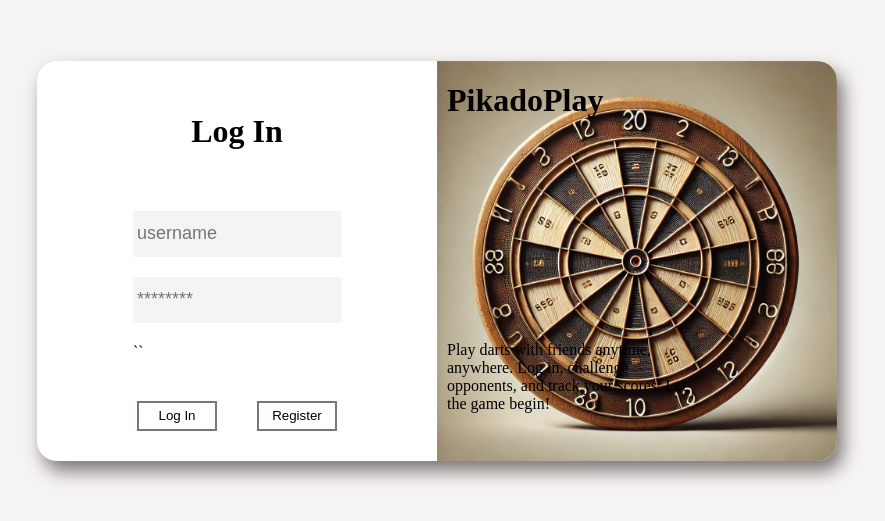
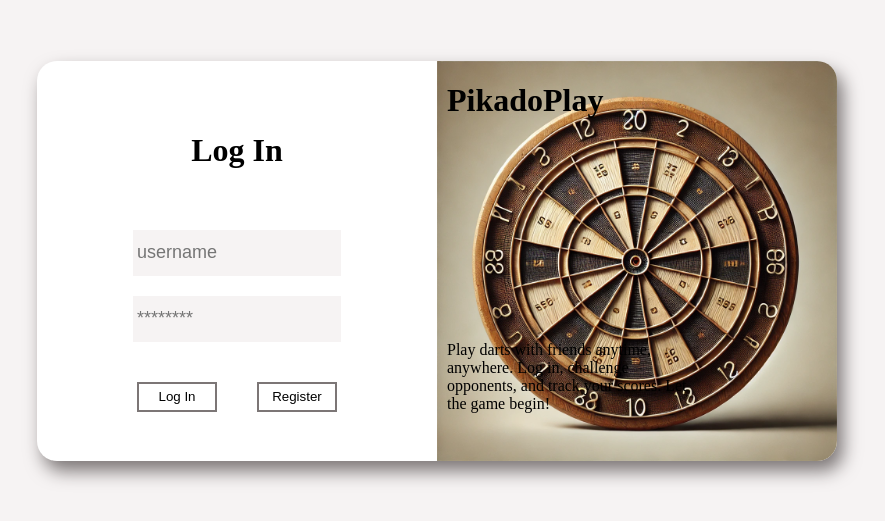
Before and after one commit to akTurek/PikadoClient, a React (Create React App) app: page /login in a window 1280 px wide. Shown: the part 139-660 px from the top of the page, without its empty margins (203-1088 px from the left). Built offline with nearby package versions, Linux system fonts and the light colour scheme.

Commit message:
added style

```diff
--- a/src/helpers/axios.js
+++ b/src/helpers/axios.js
@@ -1,7 +1,7 @@
 import axios from "axios";
 
 export const makeRequest = axios.create({
-  // baseURL: "http://88.200.63.148:5081/api",
-  baseURL: "http://localhost:5000/api",
+  baseURL: "http://88.200.63.148:8146/api",
+  //baseURL: "http://localhost:5000/api",
   withCredentials: true,
 });
--- a/src/pages/createGroup/CreateGroup.jsx
+++ b/src/pages/createGroup/CreateGroup.jsx
@@ -55,7 +55,7 @@ export const CreateGroup = () => {
                     <span>Password</span>
                     <input name="password2" type="password" onChange={handleChange} />
                 </div>
-                `{error && <span>{error}</span>}`
+                {error && <span>{error}</span>}
                 <div className="buttons">
                     <button onClick={handleClick}>Create</button>
                     <button>Cancle</button>
--- a/src/pages/login/Login.jsx
+++ b/src/pages/login/Login.jsx
@@ -47,7 +47,7 @@ const Login = () => {
           <div className="inputs">
             <input name='username' type="text" placeholder='username' onChange={handleChange} />
             <input name='password' type="password" placeholder='********' onChange={handleChange} />
-            `{error && <span>Invalid data</span>}`
+            {error && <span>Invalid data</span>}
           </div>
           <div className="buttons">
             <button onClick={handleClick}>Log In</button>
--- a/src/pages/login/login.scss
+++ b/src/pages/login/login.scss
@@ -25,7 +25,9 @@
 
         align-items: center;
         justify-content: center;
-
+        h1 {
+          color: themed(textColor);
+        }
         .inputs {
           display: flex;
           flex-direction: column;
--- a/src/pages/register/register.scss
+++ b/src/pages/register/register.scss
@@ -24,6 +24,10 @@
 
         align-items: center;
         justify-content: center;
+
+        h1 {
+          color: themed(textColor);
+        }
 
         .inputs {
           display: flex;
```
